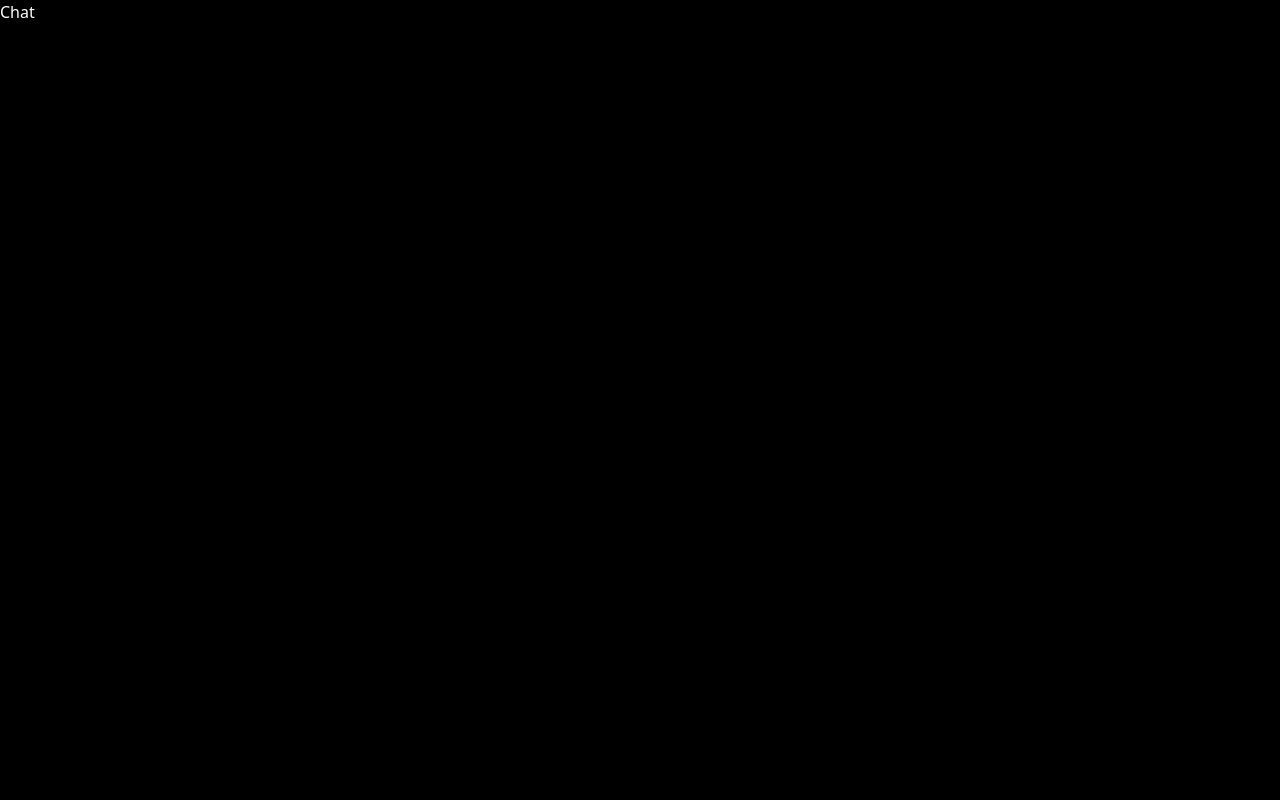
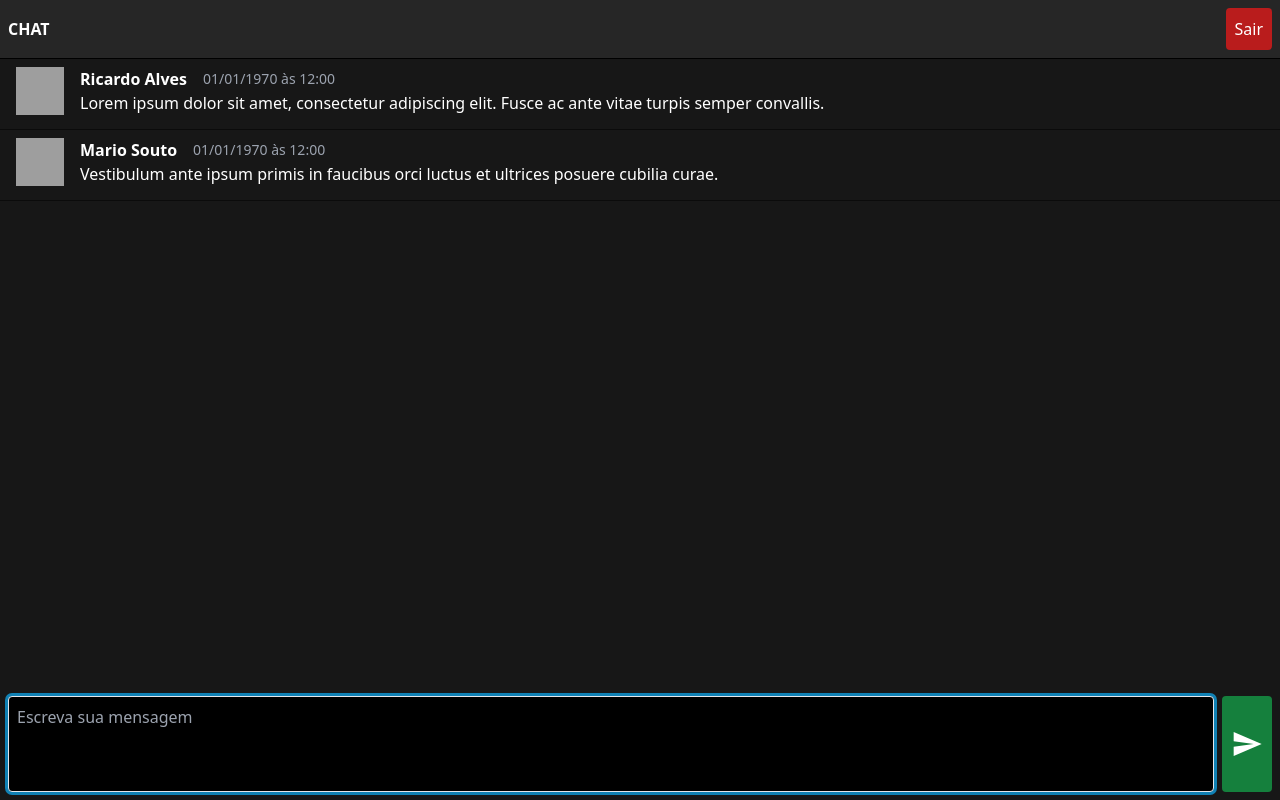
Before and after one commit to ricardospalves/aluracord, a Next.js app: page /chat in a window 1280 px wide. Built offline with nearby package versions, Linux system fonts and the light colour scheme; grey boxes are pictures that could not be loaded.

Commit message:
add Chat page structure

```diff
--- a/src/pages/chat/index.tsx
+++ b/src/pages/chat/index.tsx
@@ -1,14 +1,59 @@
+import { ChangeEvent, FormEvent, useRef, useState } from 'react'
 import type { NextPage } from 'next'
 import Head from 'next/head'
+import { MdSend } from 'react-icons/md'
+import { format } from 'date-fns'
 
 import SETTINGS from '../../../settings.json'
 
+import { Button } from '../../components/Button'
+import { Textarea } from '../../components/Input'
+import { MessageProps } from '../../components/Message'
+import { MessageList } from '../../components/MessageList'
+
+type MessageList = Array<MessageProps>
+
+const SEND_MESSAGE_TEXT = 'Enviar a mensagem'
+
 const Chat: NextPage = () => {
+  const formRef = useRef<HTMLFormElement>(null)
+  const messageRef = useRef<HTMLTextAreaElement>(null)
+  const [message, setMessage] = useState('')
+  const [messageList, setMessageList] = useState<MessageList>([
+    {
+      id: '1',
+      avatarUrl: 'https://github.com/ricardospalves.png',
+      name: 'Ricardo Alves',
+      createdAt: format(new Date(2021), `dd/MM/yyyy 'às' hh:mm`),
+      message: 'Lorem ipsum dolor sit amet, consectetur adipiscing elit. Fusce ac ante vitae turpis semper convallis.',
+    },
+    {
+      id: '2',
+      avatarUrl: 'https://github.com/omariosouto.png',
+      name: 'Mario Souto',
+      createdAt: format(new Date(2022), `dd/MM/yyyy 'às' hh:mm`),
+      message: 'Vestibulum ante ipsum primis in faucibus orci luctus et ultrices posuere cubilia curae.',
+    },
+  ])
+
+  const handleSubmit = (event: FormEvent) => {
+    event.preventDefault()
+
+    setMessage('')
+    messageRef.current?.focus()
+  }
+
+  const handleMessageChange = (event: ChangeEvent<HTMLTextAreaElement>) => {
+    const value = event.target.value
+
+    setMessage(value)
+  }
+
   return (
     <>
       <Head>
         <title>
-          ChaT | {SETTINGS.appName}
+          Chat | {SETTINGS.appName}
         </title>
 
         <meta
@@ -22,8 +67,70 @@ const Chat: NextPage = () => {
         />
       </Head>
 
-      <main>
-        <h1>Chat</h1>
+      <main
+        className="min-h-screen flex flex-col bg-neutral-900"
+      >
+        <header
+          className="sticky top-0 z-10 flex items-center p-2 justify-between flex-shrink-0 bg-neutral-800 border-b border-black"
+        >
+          <h1
+            className="flex-shrink-0 uppercase font-bold"
+          >Chat</h1>
+
+          <Button
+            variants="danger"
+          >
+            Sair
+          </Button>
+        </header>
+
+        <article
+          className="flex-grow min-h-0 overflow-auto max-h-[calc(100vh-(58px+112px))]"
+        >
+          <MessageList
+            messages={messageList}
+          />
+        </article>
+
+        <form
+          className="p-2 flex flex-shrink-0"
+          onSubmit={handleSubmit}
+          ref={formRef}
+        >
+          <label
+            htmlFor="fieldMessage"
+            className="sr-only"
+          >
+            Escreva sua mensagem
+          </label>
+
+          <Textarea
+            id="fieldMessage"
+            className="flex-grow mr-2 flex-shrink min-w-0"
+            placeholder="Escreva sua mensagem"
+            resize="none"
+            value={message}
+            onChange={handleMessageChange}
+            ref={messageRef}
+            autoFocus
+          />
+
+          <Button
+            className="flex-shrink-0"
+            variants="primary"
+            title={SEND_MESSAGE_TEXT}
+          >
+            <span
+              className="sr-only"
+            >
+              {SEND_MESSAGE_TEXT}
+            </span>
+
+            <MdSend
+              className="block w-8 h-8"
+            />
+          </Button>
+        </form>
       </main>
     </>
   )
```
